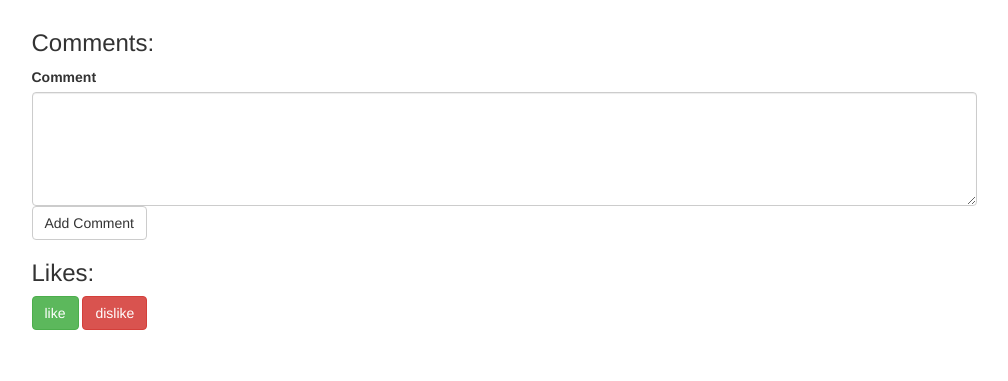
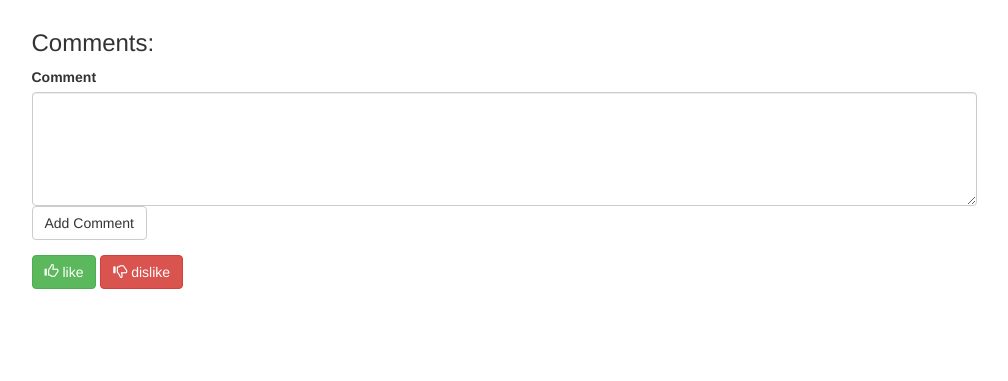
Before and after one commit to IAmMohanad/Daily-Bugle, a Django app: template daily_bugle/news/templates/news/article.html in a window 1280 px wide. Shown: the part 460-841 px from the top of the page, without its empty margins (136-1144 px from the left). After the commit the page ends 749 px from the top, so only its background shows below. Run offline with Django 3.2, Linux system fonts and the light colour scheme; the template is opened without the code that fills it, so the values that code supplies are empty; some libraries are stand-ins or nearby versions.

Commit message:
Mo's code is perfect

```diff
--- a/daily_bugle/news/static/news/ajax.js
+++ b/daily_bugle/news/static/news/ajax.js
@@ -170,6 +170,8 @@ function deleteComment(data, textStatus, jqHXR){
 		$('#'+data['id']).remove();
 	}
 function GetAllLikes(data, textStatus, jqHXR){
-	$(".Like").find('#likes').text("Total Likes:"+ data['totalLikes']);
-	$(".Like").find('#dislikes').text("Total DisLikes:"+ data['totalDisLikes']);
+	$("#good").html('<span class="glyphicon glyphicon-thumbs-up"></span> '+data['totalLikes']);
+	$("#bad").html('<span class="glyphicon glyphicon-thumbs-down"></span> '+data['totalDisLikes']);
+	//$(".Like").find('#likes').text("Total Likes:"+ data['totalLikes']);
+	//$(".Like").find('#dislikes').text("Total DisLikes:"+ data['totalDisLikes']);
 }
--- a/daily_bugle/news/static/news/main.css
+++ b/daily_bugle/news/static/news/main.css
@@ -36,6 +36,8 @@ a.article_link:link {
 }
 
 
+
+
 .footer {
   position: absolute;
   bottom: 0;
--- a/daily_bugle/news/templates/news/article.html
+++ b/daily_bugle/news/templates/news/article.html
@@ -29,12 +29,12 @@
             </form>
         </div>
 
-        <div class='Like'>
-            <h3>Likes:</h3>
-                <button type="button" class="btn btn-success" value='Like' id='good'>like</button>
-                <button type="button" class="btn btn-danger" value='Dislike' id ='bad'>dislike</button>
-                <p id='likes'></p>
-                <p id='dislikes'></p>
+        <div style="margin-top:15px;" class='Like'>
+            <!--<h3>Buff Likes:</h3>-->
+                <button type="button" class="btn btn-success" value='Like' id='good'><span class="glyphicon glyphicon-thumbs-up"></span> like</button>
+                <button type="button" class="btn btn-danger" value='Dislike' id ='bad'><span class="glyphicon glyphicon-thumbs-down"></span> dislike</button>
+                <!--<p id='likes'></p>
+                <p id='dislikes'></p>-->
          </div>
     </div>
   </div>
```
